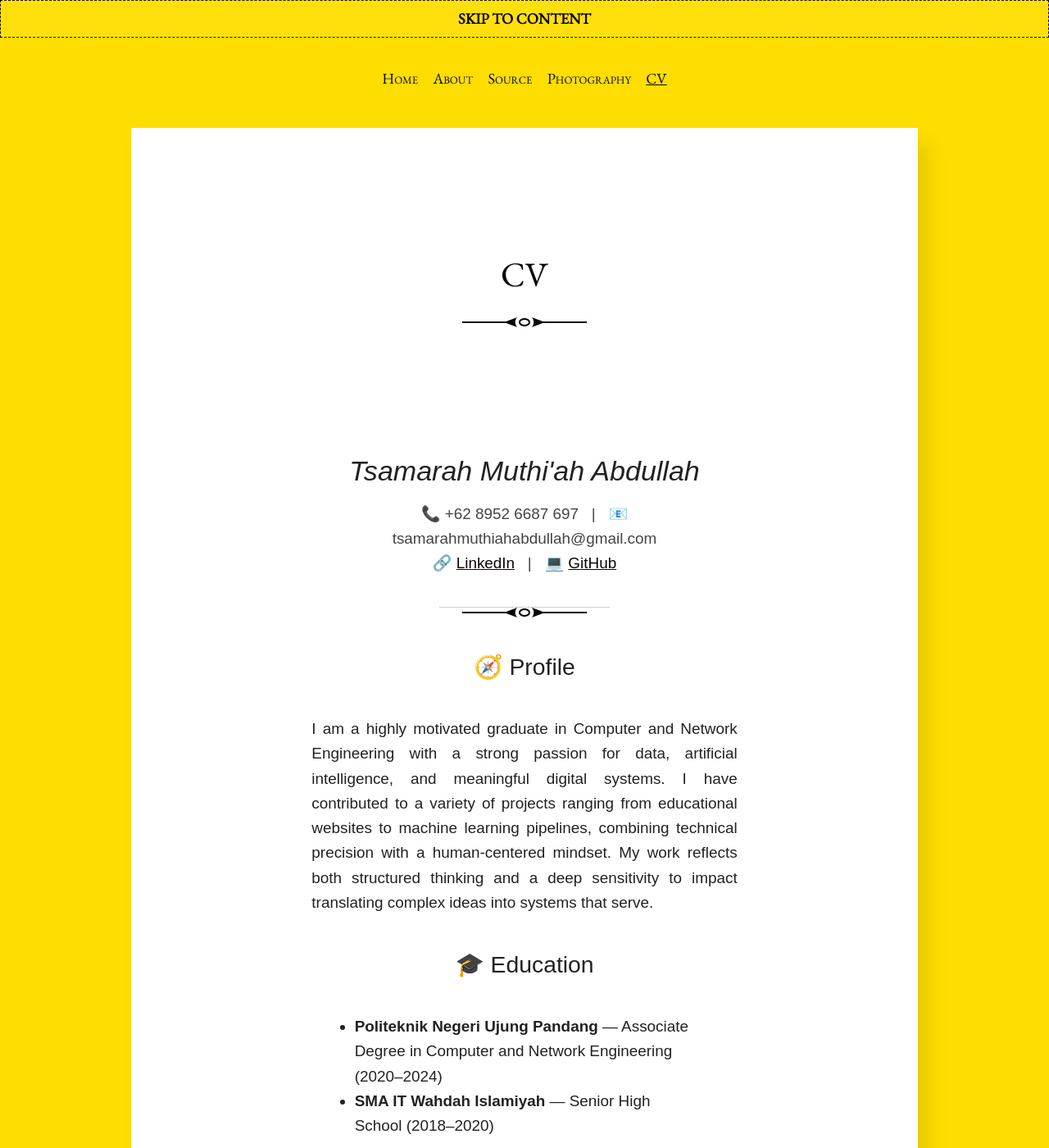
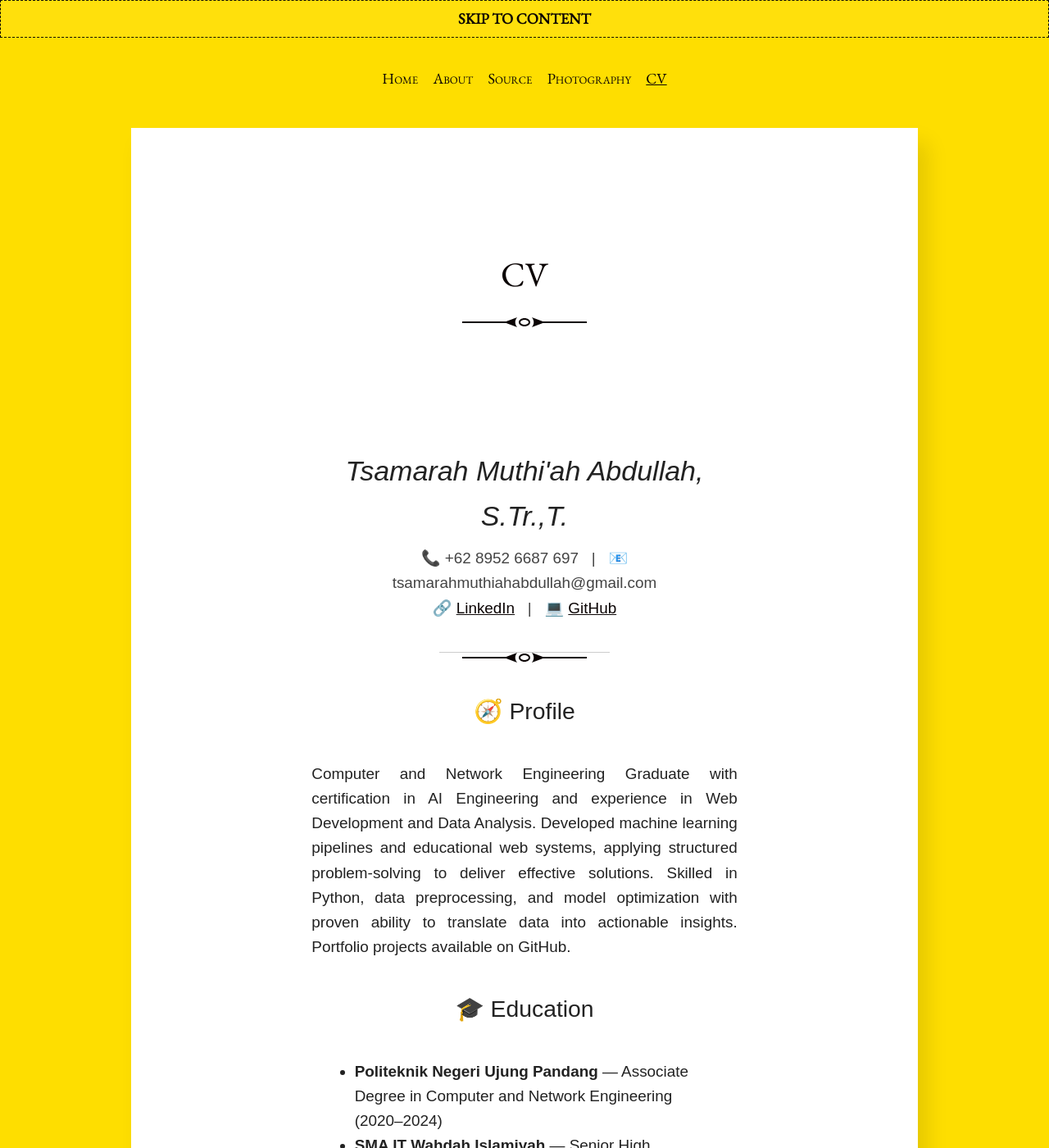
Before and after one commit to MuthiahAinun/MuthiahAinun.github.io, a Jekyll site: the page built from cv.md, in a window 1280 px wide and 1400 px high. Shown: the whole window at 82% size. Built offline with Jekyll 4.4.1, drawn with Linux system fonts in a browser that asks for light colours; some of the changed text lies outside the part shown.

Commit message:
Update cv.md

```diff
--- a/cv.md
+++ b/cv.md
@@ -5,10 +5,10 @@ title: CV
 
 <div style="max-width: 1500px; margin: 0 auto; padding: 0em 1.5em; font-size: 0.9em; line-height: 1.6; font-family: Arial, sans-serif; color: #222">
 
-<h4 style="text-align: center; font-size: 1.8em; margin-bottom: 0.3em;">Tsamarah Muthi'ah Abdullah</h4>
+<h4 style="text-align: center; font-size: 1.8em; margin-bottom: 0.3em;">Tsamarah Muthi'ah Abdullah, S.Tr.,T.</h4>
 <p style="text-align: center; color: #444;">
 📞 +62 8952 6687 697 &nbsp; | &nbsp; 📧 tsamarahmuthiahabdullah@gmail.com<br>
-🔗 <a href="https://www.linkedin.com/in/tsamarah-abdullah-24a25a236/" target="_blank">LinkedIn</a> &nbsp; | &nbsp;
+🔗 <a href="https://www.linkedin.com/in/tsamarah-muthi-ah-abdullah-24a25a236/" target="_blank">LinkedIn</a> &nbsp; | &nbsp;
 💻 <a href="https://github.com/MuthiahAinun" target="_blank">GitHub</a>
 </p>
 
@@ -17,7 +17,7 @@ title: CV
 <section style="margin-bottom: 2em;">
   <h3>🧭 Profile</h3>
   <p>
-    I am a highly motivated graduate in Computer and Network Engineering with a strong passion for data, artificial intelligence, and meaningful digital systems. I have contributed to a variety of projects ranging from educational websites to machine learning pipelines, combining technical precision with a human-centered mindset. My work reflects both structured thinking and a deep sensitivity to impact translating complex ideas into systems that serve.
+    Computer and Network Engineering Graduate with certification in AI Engineering and experience in Web Development and Data Analysis. Developed machine learning pipelines and educational web systems, applying structured problem-solving to deliver effective solutions. Skilled in Python, data preprocessing, and model optimization with proven ability to translate data into actionable insights. Portfolio projects available on GitHub.
   </p>
 </section>
 
@@ -88,6 +88,8 @@ title: CV
   <h3 style="font-size: 1.2em; border-bottom: 1px solid #ddd; padding-bottom: 0.2em;">📄 Certifications</h3>
   <ul>
     <li><a href="https://drive.google.com/drive/folders/1EXfIcP8dESf3qMpgXZKzzJKaL8_ZvLL2?usp=sharing" target="_blank">Certificate of Competence for Web Programming Development – BNSP</a></li>
+    <li><a href="https://drive.google.com/file/d/1e213J49NVTnJjLvVc6L0nGJ8QzXrkkLO/view" target="_blank">Best Capstone Project – Laskar Ai</a></li>
+    <li><a href="https://drive.google.com/file/d/1t0d1f-v3jTP9Lax-NHYAIidKcFTNvk8a/view" target="_blank">AI Engineer – Laskar Ai</a></li>
     <li><a href="https://drive.google.com/file/d/1XCGVhqHzPOtw-nAQhrcFRdtJXhKxJJKw/view?usp=sharing" target="_blank">Applied Machine Learning – Dicoding</a></li>
     <li><a href="https://drive.google.com/file/d/1KypCUbdwp6-ONqtWHgOhgjFMV1JCH-wk/view?usp=sharing" target="_blank">Learning Applied Data Science – Dicoding</a></li>
     <li><a href="https://drive.google.com/file/d/1uG_E9JHXBd-14EFcDWH8SeRH2P8dZJWV/view?usp=sharing" target="_blank">Building Machine Learning Systems – Dicoding</a></li>
```
